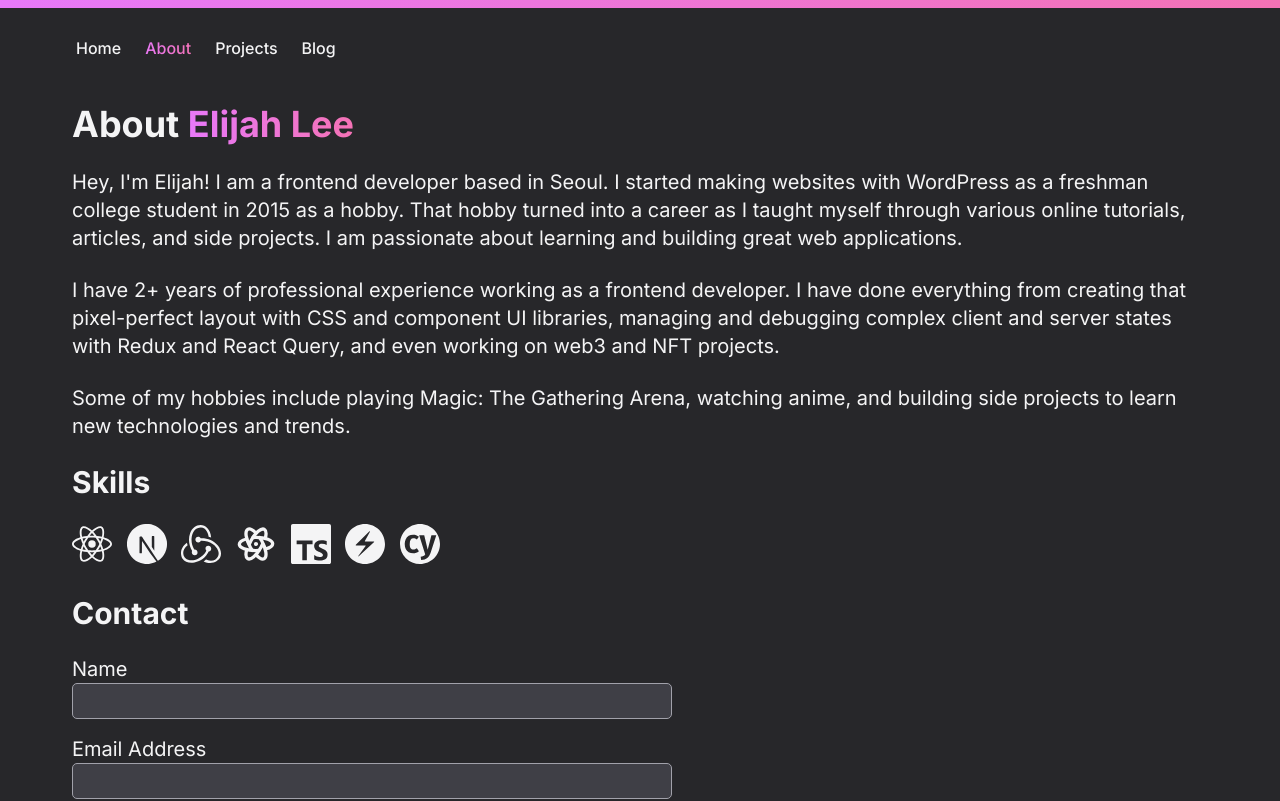
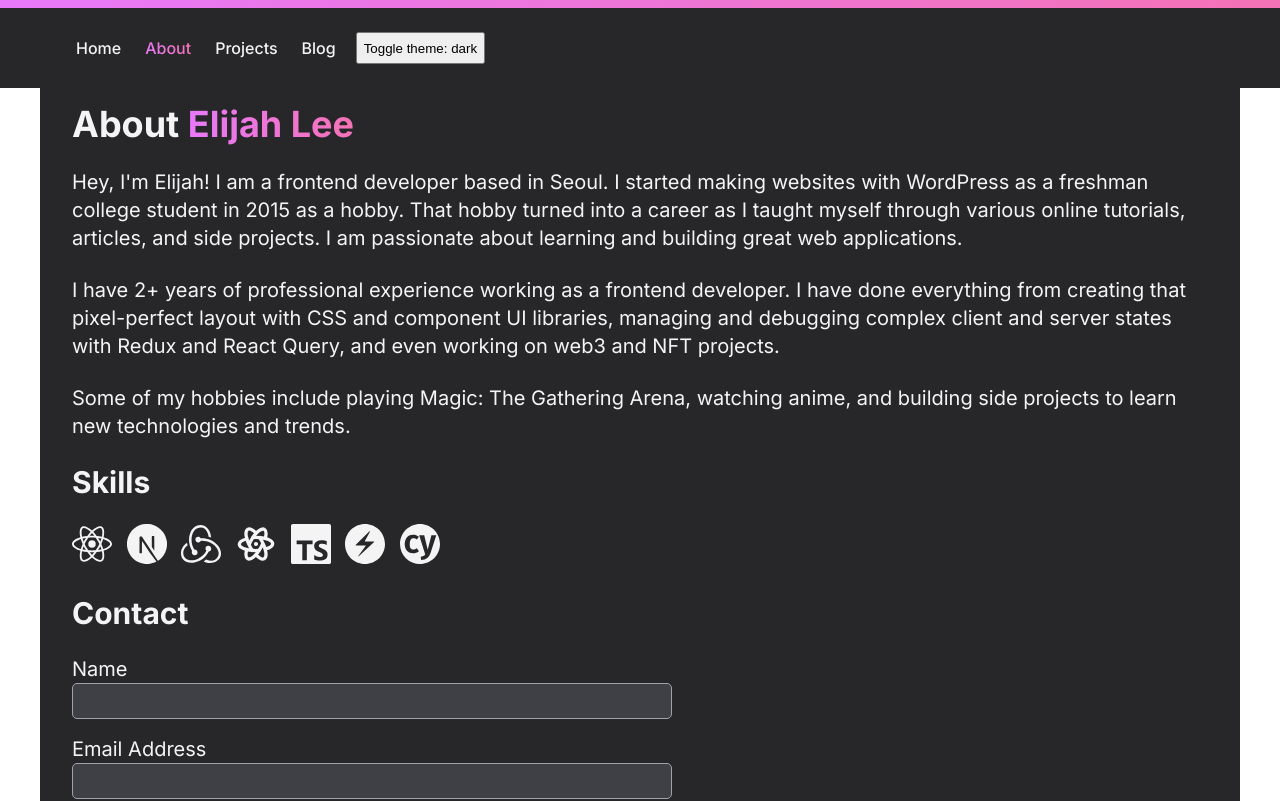
Before and after one commit to devejlee/portfolio, a Next.js app: page /about in a window 1280 px wide. Shown: the top 801 px of the page. Built offline with nearby package versions, Linux system fonts and the light colour scheme.

Commit message:
feat: setup dark light theme

```diff
--- a/app/layout.tsx
+++ b/app/layout.tsx
@@ -1,8 +1,8 @@
-import styles from '@app/layout.module.scss';
+import '@styles/globals.scss';
 import { GlobalHeader } from '@components/GlobalHeader/GlobalHeader';
-import { GlobalFooter } from '@components/GlobalFooter/GlobalFooter';
+import { GlobalContent } from '@components/GlobalContent/GlobalContent';
+import { ContextProvider } from '@components/ContextProvider/ContextProvider';
 import { Inter } from '@next/font/google';
-import '@styles/globals.scss';
 import { ReactNode } from 'react';
 
 const inter = Inter({ subsets: ['latin'] });
@@ -11,19 +11,20 @@ interface RootLayoutProps {
   children: ReactNode
 }
 
-const RootLayout = ({ children }: RootLayoutProps) => (
+const RootLayout = ({ children }: RootLayoutProps) => {
+  return (
     <html lang="en" className={inter.className}>
       <head />
-    <body className={`${styles.bodyDark}`}>
+      <body>
+        <ContextProvider>
           <GlobalHeader />
-      <div className={styles.globalWrapper}>
-        <main className={styles.childrenWrapper}>
+          <GlobalContent>
             {children}
-        </main>
-        <GlobalFooter />
-      </div>
+          </GlobalContent>
+        </ContextProvider>
       </body>
     </html>
   );
+};
 
 export default RootLayout;
--- /dev/null
+++ b/components/ContextProvider/ContextProvider.tsx
@@ -0,0 +1,34 @@
+'use client';
+import { Theme, ThemeContext } from '@store/theme';
+import { ReactNode, useState, useEffect } from 'react';
+
+interface ContextProviderProps {
+  children: ReactNode
+}
+
+const ContextProvider = ({ children }: ContextProviderProps) => {
+  const [theme, setTheme] = useState<Theme>('dark');
+
+  useEffect(() => {
+    const storedTheme = localStorage.getItem('theme');
+    if (storedTheme === 'light' || storedTheme === 'dark') {
+      setTheme(storedTheme);
+    } else {
+      localStorage.setItem('theme', theme);
+    }
+  }, [theme]);
+
+  const toggle = () => {
+    const newTheme = theme === 'light' ? 'dark' : 'light';
+    setTheme(newTheme);
+    localStorage.setItem('theme', newTheme);
+  };
+
+  return (
+    <ThemeContext.Provider value={{ theme, toggle }}>
+      {children}
+    </ThemeContext.Provider>
+  );
+};
+
+export { ContextProvider };
--- a/app/layout.module.scss
+++ b/components/GlobalContent/GlobalContent.module.scss
@@ -1,7 +1,12 @@
 @import "@styles/mixins";
 
-.bodyDark {
+.darkTheme {
   background: var(--bg-zinc-800);
+  color: var(--bg-zinc-100);
+}
+
+.lightTheme {
+  background: #ccc;
   color: var(--bg-zinc-100);
 }
 
@@ -10,12 +15,12 @@
   flex-direction: column;
   justify-content: center;
   margin: 0 auto;
-  padding: 0 var(--spacing-xl);
+  padding: calc(var(--spacing-lg) + 80px) var(--spacing-xl) 0 var(--spacing-xl);
   @include xl {
     max-width: 75rem;
   }
 }
 
 .childrenWrapper {
-  padding: calc(var(--spacing-lg) + 80px) 0;
+  padding-bottom: calc(var(--spacing-lg) + 80px);
 }
--- /dev/null
+++ b/components/GlobalContent/GlobalContent.tsx
@@ -0,0 +1,23 @@
+'use client';
+import styles from '@components/GlobalContent/GlobalContent.module.scss';
+import { GlobalFooter } from '@components/GlobalFooter/GlobalFooter';
+import { ThemeContext } from '@store/theme';
+import { ReactNode, useContext } from 'react';
+
+interface GlobalContentProps {
+  children: ReactNode
+}
+
+const GlobalContent = ({ children }: GlobalContentProps) => {
+  const { theme } = useContext(ThemeContext);
+  return (
+    <div className={`${styles.globalWrapper} ${theme === 'light' ? styles.lightTheme : styles.darkTheme}`}>
+      <main className={styles.childrenWrapper}>
+        {children}
+      </main>
+      <GlobalFooter />
+    </div>
+  );
+};
+
+export { GlobalContent };
--- a/components/GlobalNav/GlobalNav.module.scss
+++ b/components/GlobalNav/GlobalNav.module.scss
@@ -3,6 +3,7 @@
 .globalNav {
   margin: 0 auto;
   padding: var(--spacing-lg) var(--spacing-xl) 0;
+  color: var(--bg-zinc-100);
   @include xl {
     max-width: 75rem;
   }
--- a/components/GlobalNav/GlobalNav.tsx
+++ b/components/GlobalNav/GlobalNav.tsx
@@ -1,9 +1,13 @@
 'use client';
 import styles from '@components/GlobalNav/GlobalNav.module.scss';
+import { ThemeContext } from '@store/theme';
 import Link from 'next/link';
 import { usePathname } from 'next/navigation';
+import { useContext } from 'react';
 
 const GlobalNav = () => {
+  const { theme, toggle } = useContext(ThemeContext);
+
   const pathname = usePathname();
 
   const isCurrentPath = (path: string) => {
@@ -35,6 +39,7 @@ const GlobalNav = () => {
             Blog
           </Link>
         </li>
+        <button onClick={toggle}>Toggle theme: {theme}</button>
       </ul>
     </nav >
   );
--- /dev/null
+++ b/store/theme.tsx
@@ -0,0 +1,13 @@
+import { createContext } from 'react';
+
+export type Theme = 'light' | 'dark';
+
+interface ThemeContextProps {
+  theme: Theme;
+  toggle: () => void;
+}
+
+export const ThemeContext = createContext<ThemeContextProps>({
+  theme: 'dark',
+  toggle: () => { }
+});
```
Also changed, not shown: tsconfig.json (+4 -3 lines). Lines whose indentation alone changed are shown as unchanged.
